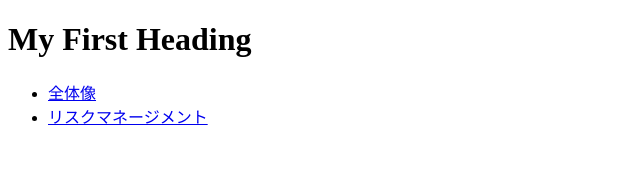
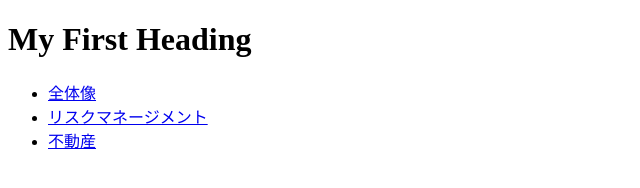
Before and after one commit to a1008u/fp-study, a plain HTML site: page docs/index.html in a window 1280 px wide. Shown: the full height of the page, 0-640 px from the left. Drawn offline with Linux system fonts and the light colour scheme.

Commit message:
indexの修正

```diff
--- a/docs/index.html
+++ b/docs/index.html
@@ -7,6 +7,7 @@
 <ul>
     <li><a href="./3/fp_mind.html">全体像</a></li>
     <li><a href="./3/2_riskt.html">リスクマネージメント</a></li>
+    <li><a href="./3/5_realestate.html">不動産</a></li>
 </ul>
 
 </body>
```
